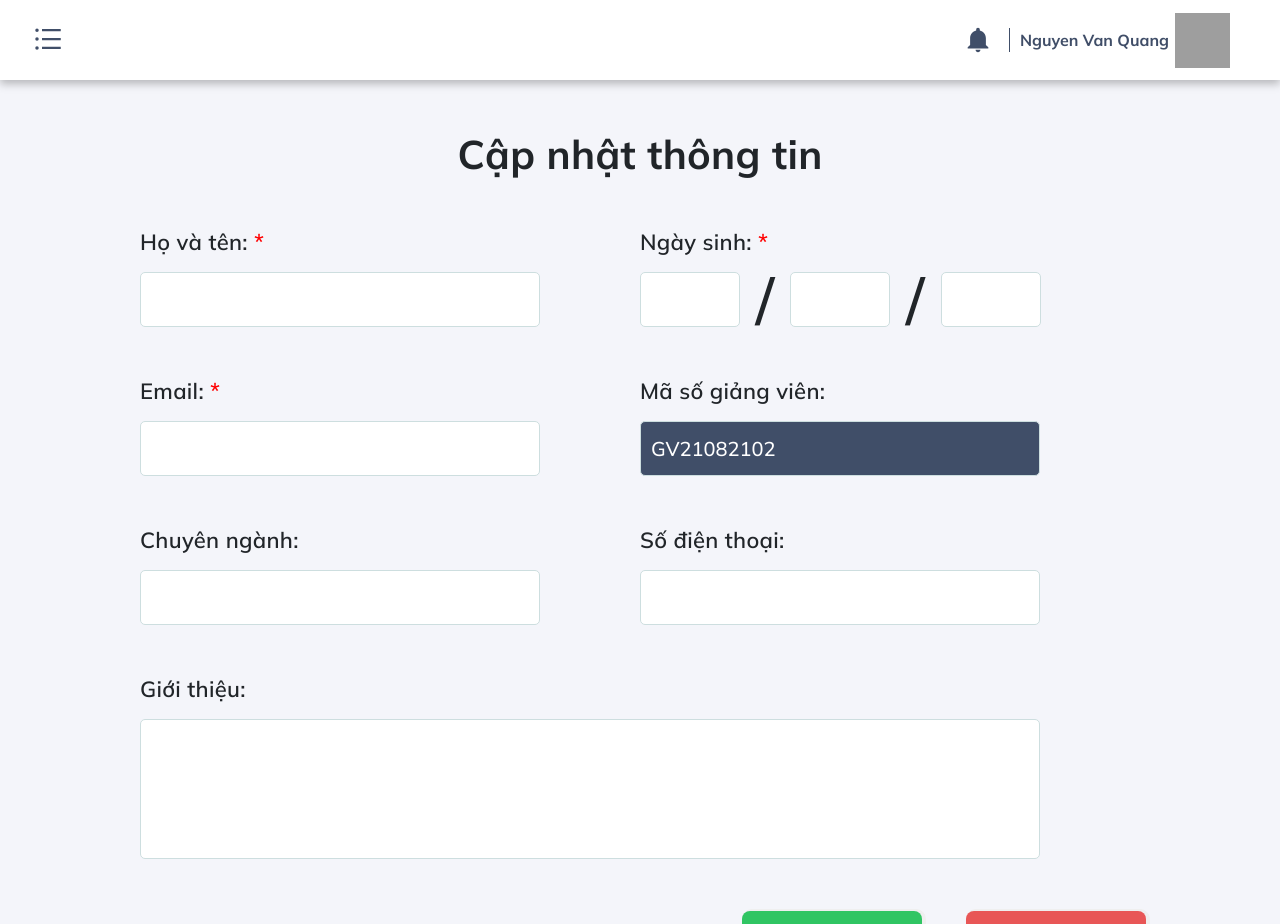
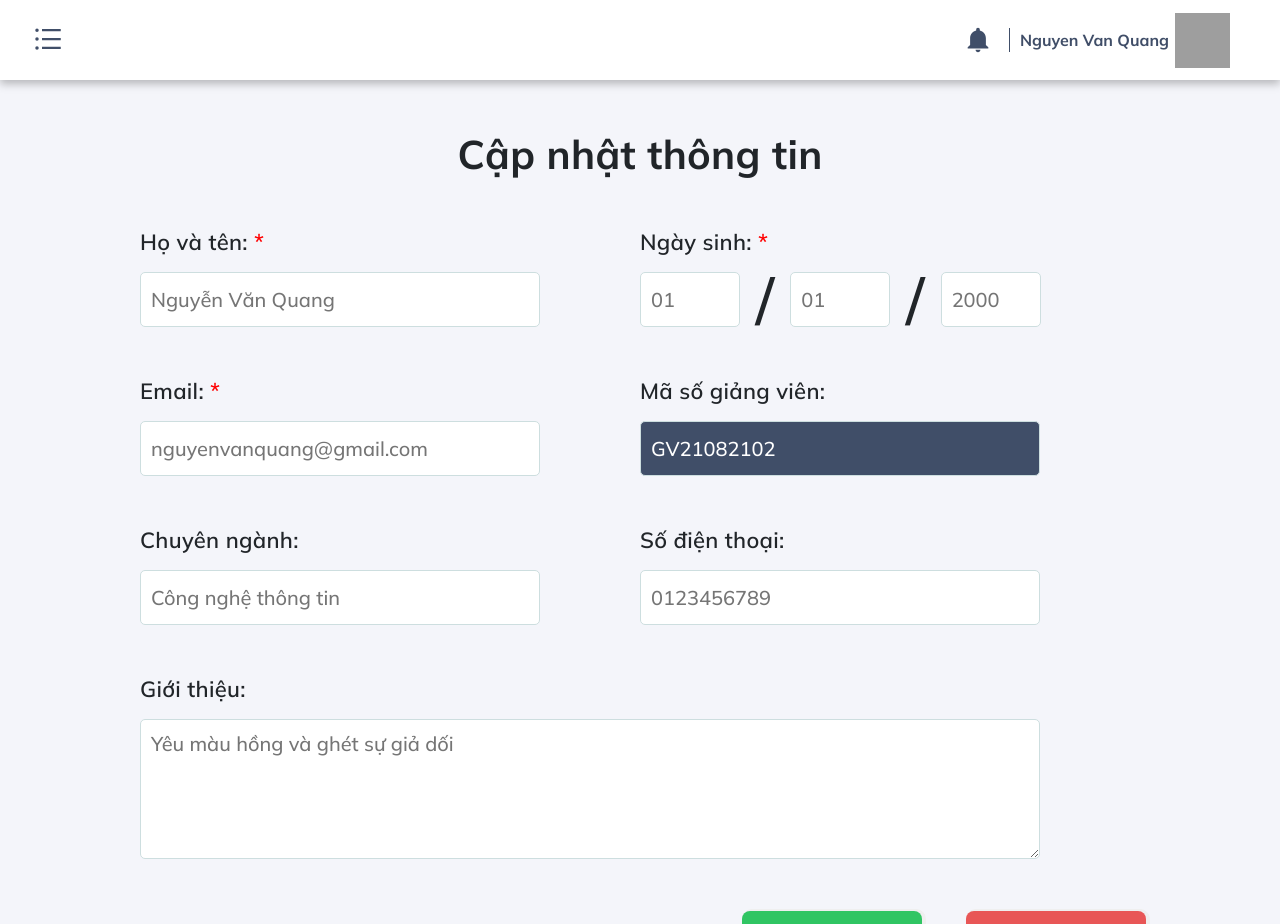
Before and after one commit to MinhCao031/Web3306_22, a React (Create React App) app in the folder client/: page /teacherHomepage/changeInfo in a window 1280 px wide. Shown: the top 924 px of the page. Built offline with nearby package versions, Linux system fonts and the light colour scheme; grey boxes are pictures that could not be loaded.

Commit message:
Fix some css error

```diff
--- a/client/src/Lists/ListOfStudents/Table.js
+++ b/client/src/Lists/ListOfStudents/Table.js
@@ -11,7 +11,6 @@ import 'react-bootstrap-table2-filter/dist/react-bootstrap-table2-filter.min.css
 import cellEditFactory, { Type } from 'react-bootstrap-table2-editor';
 import './ListOfStudents.css';
 import ClassName from './ClassName';
-import { MdFormatStrikethrough } from 'react-icons/md';
 const Table = () => {
   const [userList, setUserList] = useState([]);
   const filterData = {
@@ -180,9 +179,9 @@ const Table = () => {
   });
   useEffect(() => {
     axios
-      .get('http://localhost:3001/StudentIds')
+      .get('http://localhost:5000/classes/10012019/show')
       .then((res) => {
-        setUserList(res.data);
+        setUserList(res.data.studentIds);
       })
       .catch((err) => {
         console.log(err);
--- a/client/src/NavigationMenu/ChangeInfo/ChangeInfoTeacher.js
+++ b/client/src/NavigationMenu/ChangeInfo/ChangeInfoTeacher.js
@@ -36,11 +36,12 @@ function ChangeInfoTeacher() {
             <p className="FieldToChange">
               Họ và tên: <Red>*</Red>
             </p>
-            <div class="Field2">
+            <div className="Field2">
               <Input
                 name="FullName"
                 id="FullName"
                 style={{ width: '400px', height: '55px;' }}
+                placeholder="Nguyễn Văn Quang"
               />
             </div>
           </div>
@@ -48,23 +49,26 @@ function ChangeInfoTeacher() {
             <p className="FieldToChange">
               Ngày sinh: <Red>*</Red>
             </p>
-            <div class="Field2">
+            <div className="Field2">
               <Input
                 name="Day"
                 id="Day"
                 style={{ width: '100px', height: '55px' }}
+                placeholder="01"
               />
-              <p class="Slash">/</p>
+              <p className="Slash">/</p>
               <Input
                 name="Month"
                 id="Month"
                 style={{ width: '100px', height: '55px' }}
+                placeholder="01"
               />
-              <p class="Slash">/</p>
+              <p className="Slash">/</p>
               <Input
                 name="Year"
                 id="Year"
                 style={{ width: '100px', height: '55px' }}
+                placeholder="2000"
               />
             </div>
           </div>
@@ -75,17 +79,18 @@ function ChangeInfoTeacher() {
             <p className="FieldToChange">
               Email: <Red>*</Red>
             </p>
-            <div class="Field2">
+            <div className="Field2">
               <Input
                 name="Email"
                 id="Email"
                 style={{ width: '400px', height: '55px;' }}
+                placeholder="nguyenvanquang@gmail.com"
               />
             </div>
           </div>
           <div className="Identifier">
             <p className="FieldToChange">Mã số giảng viên: </p>
-            <div class="Field2">
+            <div className="Field2">
               <Input
                 name="ConstID"
                 id="ConstID"
@@ -105,21 +110,23 @@ function ChangeInfoTeacher() {
         <div className="line">
           <div className="Major">
             <p className="FieldToChange">Chuyên ngành: </p>
-            <div class="Field2">
+            <div className="Field2">
               <Input
                 name="Major"
                 id="Major"
                 style={{ width: '400px', height: '55px;' }}
+                placeholder="Công nghệ thông tin"
               />
             </div>
           </div>
           <div className="Phone">
             <p className="FieldToChange">Số điện thoại: </p>
-            <div class="Field2">
+            <div className="Field2">
               <Input
                 name="Phone"
                 id="Phone"
                 style={{ width: '400px', height: '55px;' }}
+                placeholder="0123456789"
               />
             </div>
           </div>
@@ -128,13 +135,14 @@ function ChangeInfoTeacher() {
         <div className="desc">
           <div className="Description">
             <p className="FieldToChange">Giới thiệu: </p>
-            <div class="Field1">
-              <Input
+            <div className="Field1">
+              <Textarea
                 type="textarea"
                 name="Description"
                 id="Description"
                 style={{ width: '900px', height: '140px' }}
-              />
+                placeholder="Yêu màu hồng và ghét sự giả dối"
+              ></Textarea>
             </div>
           </div>
         </div>
@@ -158,6 +166,19 @@ function ChangeInfoTeacher() {
     </Wrapper>
   );
 }
+const Textarea = styled.textarea`
+  border: 1px solid #cddedf;
+  box-sizing: border-box;
+  border-radius: 5px;
+  background-color: #ffffff;
+  font-size: 20px;
+  transition-timing-function: ease-in-out;
+  padding: 10px 10px;
+  margin: 0px 0px;
+  &:active {
+    border: 1px solid #0ba1f5;
+  }
+`;
 const Red = styled.span`
   color: red;
   margin-left: 0px;
```
